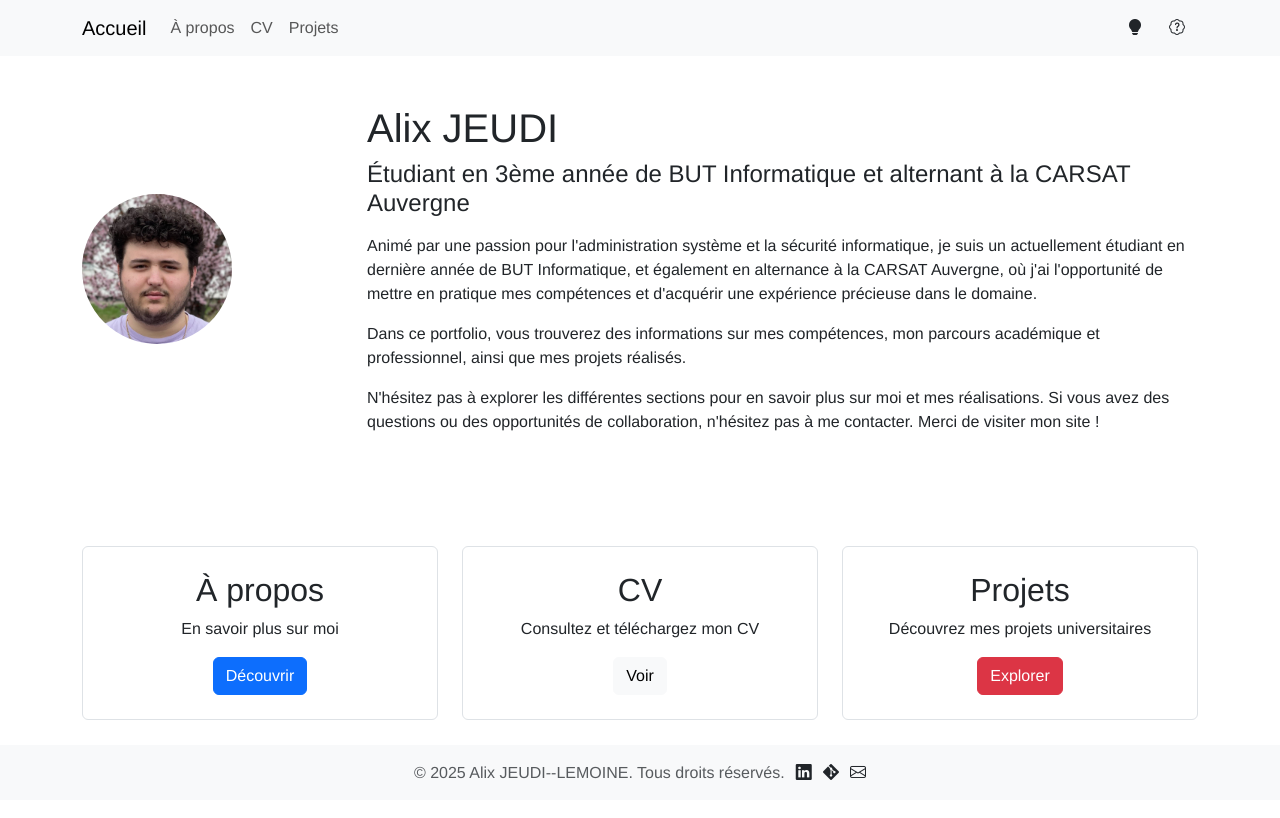
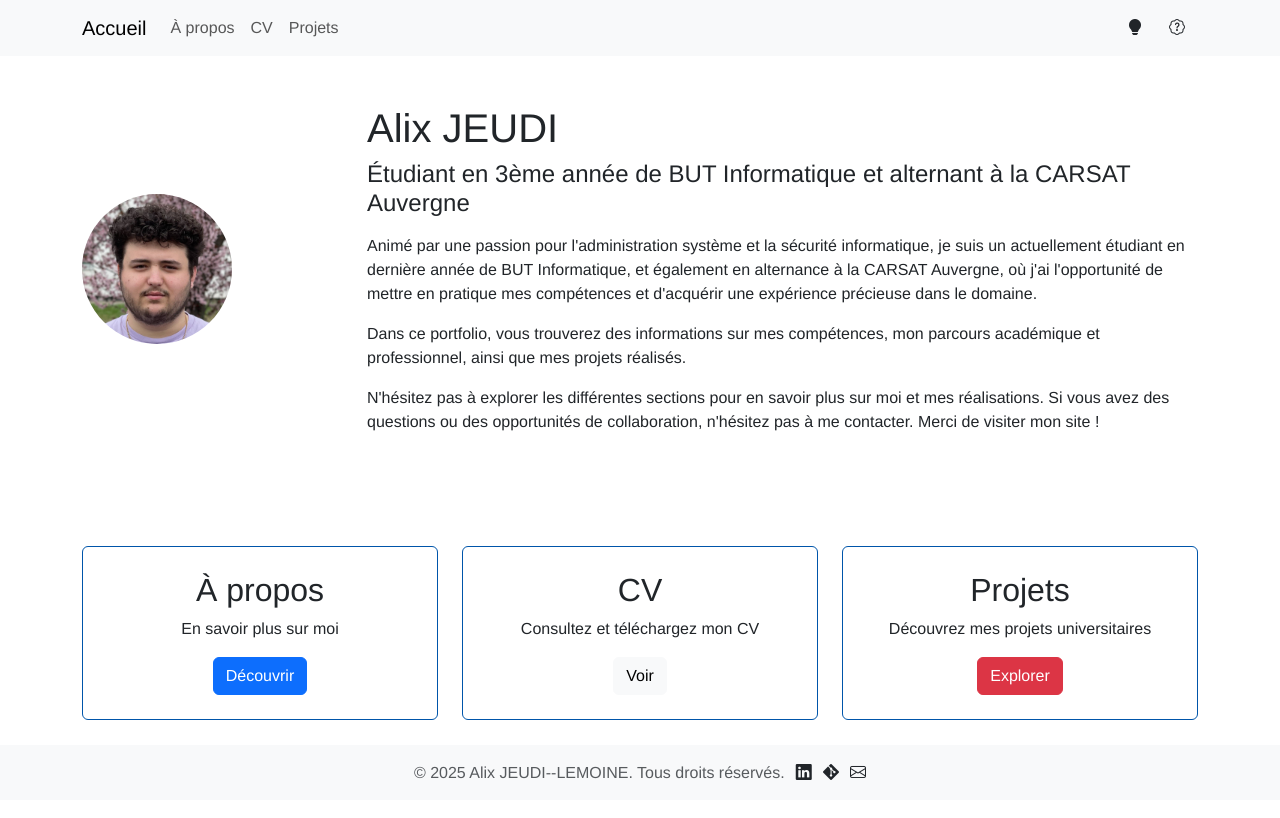
Before and after one commit to JdAlix/portfolio, a Vue app in the folder portfolio/: page / in a window 1280 px wide. Built offline with nearby package versions, Linux system fonts and the light colour scheme.

Commit message:
🎨 Amélioration des transitions et ajout de couleurs (contours et background) sur thèmes sombres et clairs

```diff
--- a/portfolio/src/App.vue
+++ b/portfolio/src/App.vue
@@ -42,7 +42,7 @@ footer {
 
 .fade-enter-active,
 .fade-leave-active {
-  transition: opacity 0.5s ease;
+  transition: opacity 0.3s ease-in-out;
 }
 
 .fade-enter-from,
@@ -50,4 +50,19 @@ footer {
   opacity: 0;
 }
 
+[data-bs-theme=dark] {
+  background-color: #111111;
+  transition: background-color 0.5s ease;
+  --bs-body-bg: #151515 !important;
+  --bs-tertiary-bg-rgb: 12, 12, 12 !important;
+  --bs-border-color: #0080ff !important;
+  --bs-border-color-translucent: #0080ff !important;
+}
+
+[data-bs-theme=light] {
+  background-color: #fff;
+  transition: background-color 0.5s ease;
+  --bs-border-color: #0055aa !important;
+  --bs-border-color-translucent: #0055aa !important;
+}
 </style>
```
